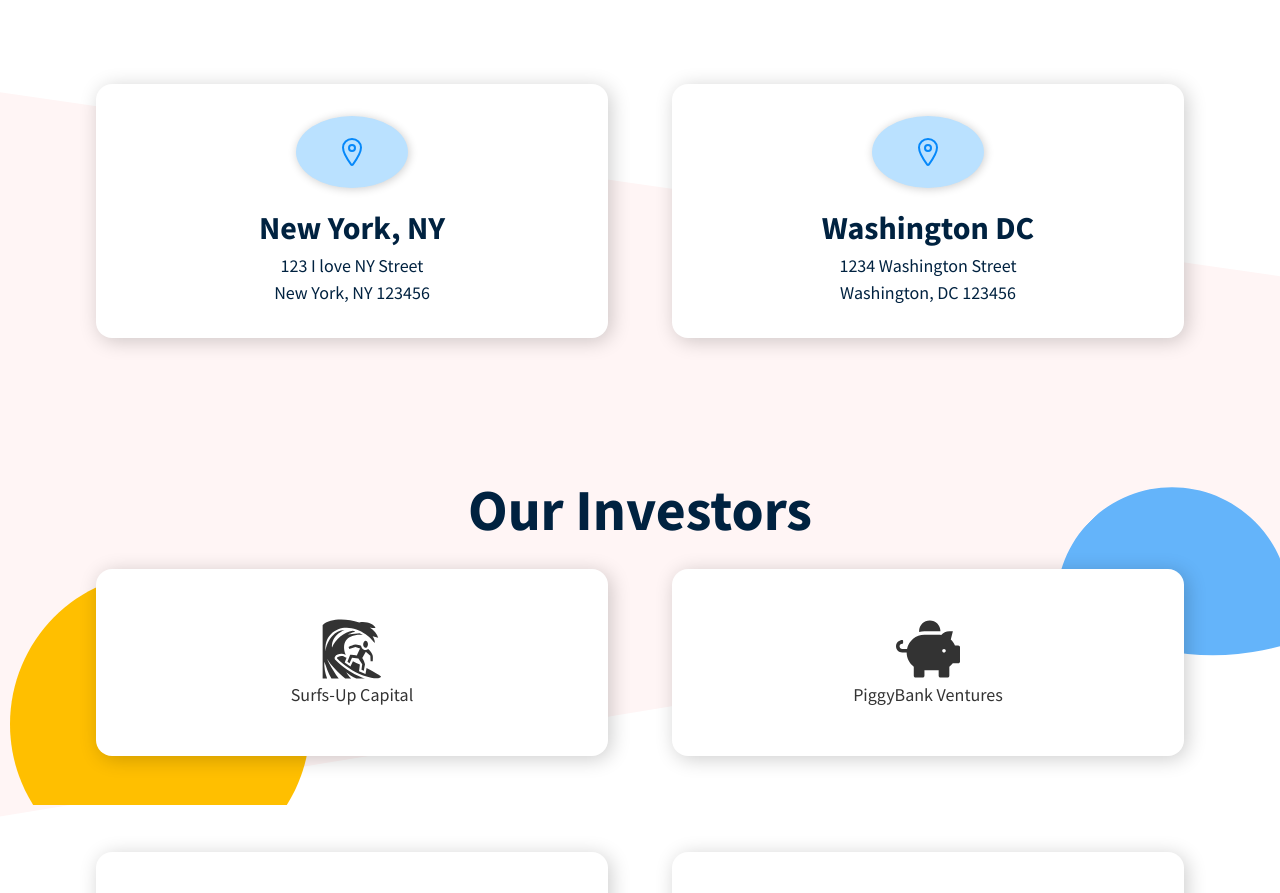
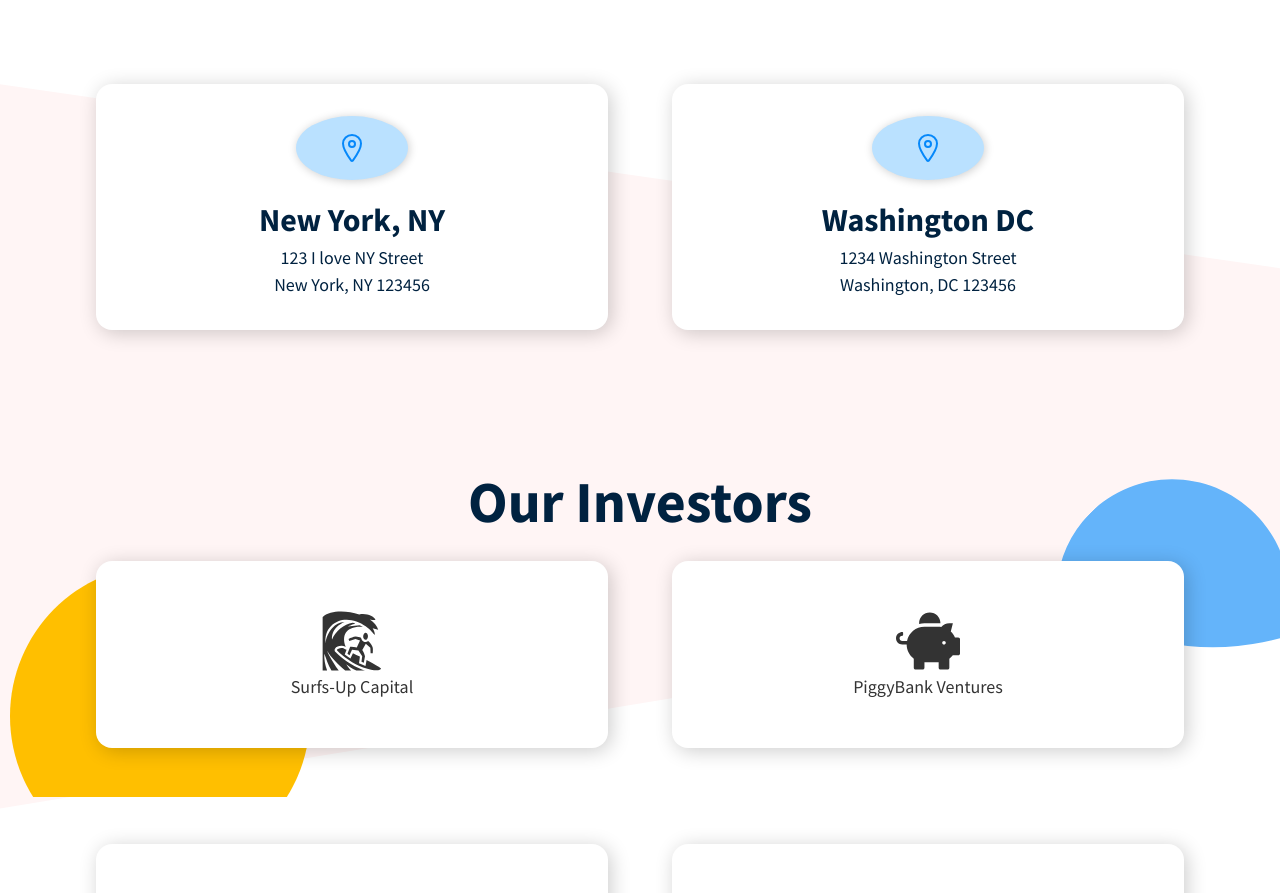
Before and after one commit to bobbyhalljr/raque-io, a React (Create React App) app: page / in a window 1280 px wide. Shown: the part 2273-3166 px from the top of the page. Built offline with nearby package versions, Linux system fonts and the light colour scheme.

Commit message:
styling fix in office section

```diff
--- a/src/sections/offices.js
+++ b/src/sections/offices.js
@@ -46,7 +46,7 @@ const IconContainer = styled.div`
     font-size: 2rem;
     border-radius: ${theme.borderRadius.circle};
     background: #bae1ff;
-    padding: 1.25rem;
+    padding: 1rem;
     margin-bottom: 1rem;
     color: ${theme.color.primaryBlue};
     box-shadow: ${theme.boxShadow.cardSmall};
```
